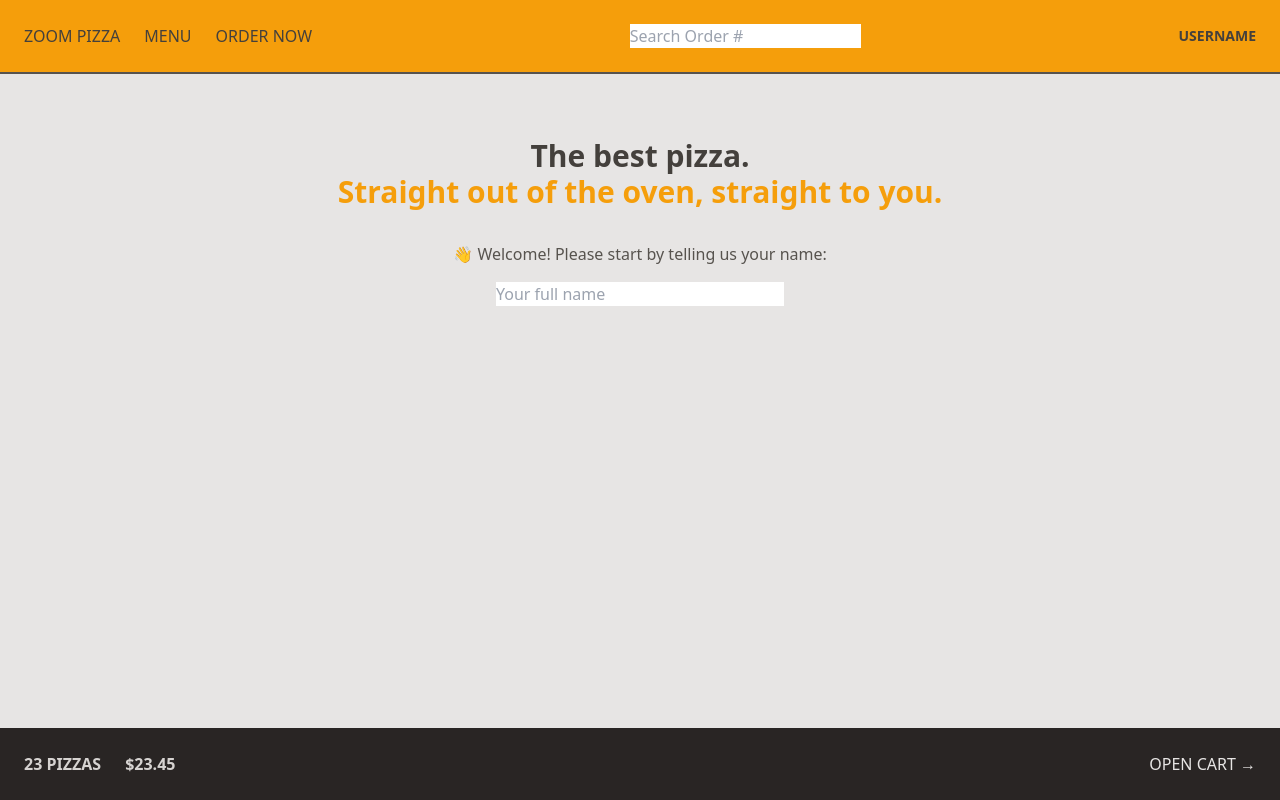
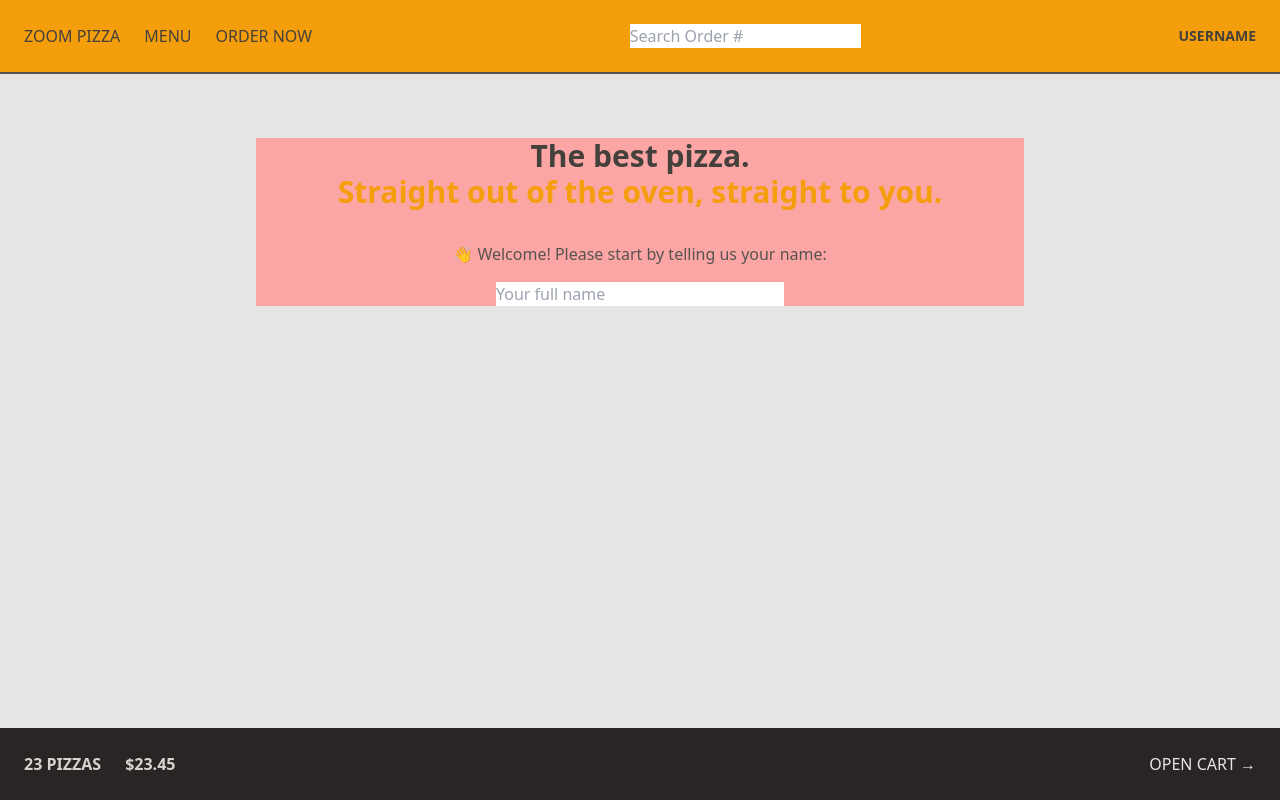
Before and after one commit to p-kordana/project-one, a React (Vite) app: page / in a window 1280 px wide. Built offline with nearby package versions, Linux system fonts and the light colour scheme.

Commit message:
update layout

```diff
--- a/src/ui/AppLayout.jsx
+++ b/src/ui/AppLayout.jsx
@@ -10,9 +10,11 @@ function AppLayout() {
     <div className="grid h-screen grid-rows-[auto_1fr_auto]">
       <Header />
       {isLoading && <Loading />}
-      <main className="overflow-scroll">
-        <Outlet />
-      </main>
+      <div className="overflow-scroll">
+        <main className="mx-[20vw] max-w-3xl bg-red-300">
+          <Outlet />
+        </main>
+      </div>
       <CartOverview />
     </div>
   );
```
